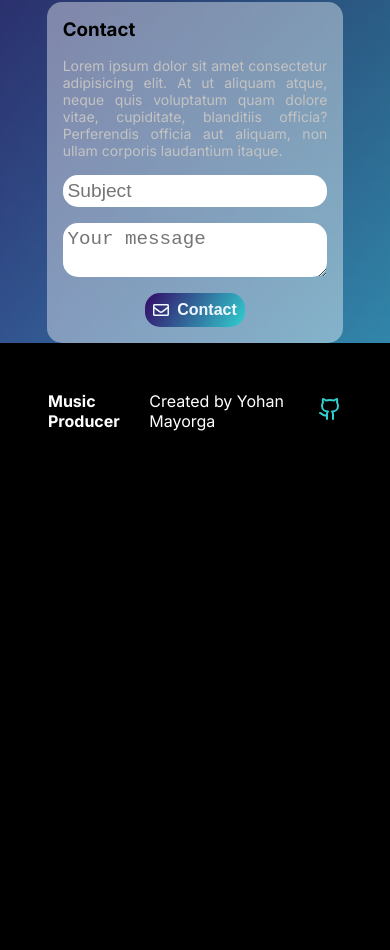
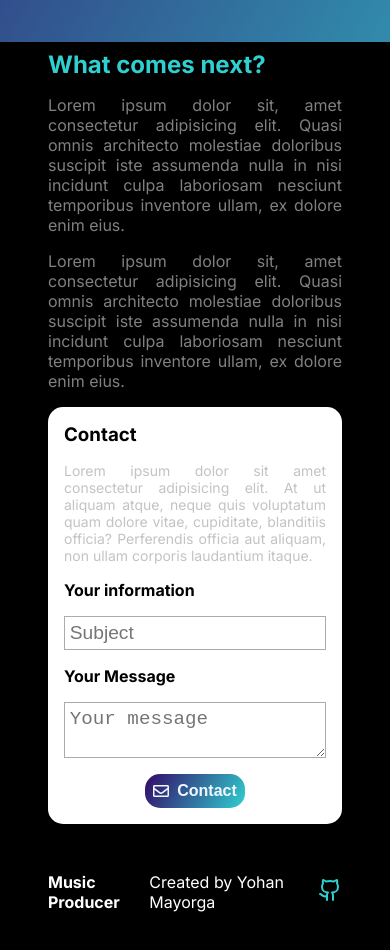
Before and after one commit to yohanmayorga/musicproducer, a Next.js app: page / in a window 390 px wide. Shown: the part 8717-9667 px from the top of the page. Before the commit the page ends 9196 px from the top, so only its background shows below. Built offline with nearby package versions, Linux system fonts and the light colour scheme.

Commit message:
contact changes

```diff
--- a/src/app/page.tsx
+++ b/src/app/page.tsx
@@ -7,6 +7,7 @@ import Experience from "@/pages/Experience";
 import Work from "@/pages/Work";
 import Pricing from "@/pages/Pricing";
 import Footer from "@/components/Footer";
+import Contact from "@/pages/Contact";
 
 export default function Home() {
   return (
@@ -16,6 +17,7 @@ export default function Home() {
       <Experience />
       <Work />
       <Pricing />
+      <Contact />
       <Footer />
     </>
   );
--- a/src/pages/Contact.tsx
+++ b/src/pages/Contact.tsx
@@ -5,20 +5,50 @@ import { FaRegEnvelope } from "react-icons/fa";
 const Contact = () => {
   return (
     <div id="contact" className={styles.body}>
+      <div className={styles.left}>
+        <h2 className={styles.leftTitle}>What comes next?</h2>
+        <p className={styles.leftText}>
+          Lorem ipsum dolor sit, amet consectetur adipisicing elit. Quasi omnis
+          architecto molestiae doloribus suscipit iste assumenda nulla in nisi
+          incidunt culpa laboriosam nesciunt temporibus inventore ullam, ex
+          dolore enim eius.
+        </p>
+        <p className={styles.leftText}>
+          Lorem ipsum dolor sit, amet consectetur adipisicing elit. Quasi omnis
+          architecto molestiae doloribus suscipit iste assumenda nulla in nisi
+          incidunt culpa laboriosam nesciunt temporibus inventore ullam, ex
+          dolore enim eius.
+        </p>
+      </div>
+      <div className={styles.right}>
         <h3>Contact</h3>
         <p className={styles.text}>
           Lorem ipsum dolor sit amet consectetur adipisicing elit. At ut aliquam
           atque, neque quis voluptatum quam dolore vitae, cupiditate, blanditiis
-        officia? Perferendis officia aut aliquam, non ullam corporis laudantium
-        itaque.
+          officia? Perferendis officia aut aliquam, non ullam corporis
+          laudantium itaque.
         </p>
-      <input type="text" placeholder="Subject" className={styles.input} />
-      <textarea placeholder="Your message" className={styles.input} />
+        <h4>Your information</h4>
+        <input
+          type="text"
+          name="name"
+          placeholder="Subject"
+          autoComplete="off"
+          className={styles.input}
+        />
+        <h4>Your Message</h4>
+        <textarea
+          name="message"
+          autoComplete="off"
+          placeholder="Your message"
+          className={styles.input}
+        />
         <button className={styles.contact}>
           <FaRegEnvelope />
           Contact
         </button>
       </div>
+    </div>
   );
 };
 
--- a/src/pages/Pricing.tsx
+++ b/src/pages/Pricing.tsx
@@ -74,7 +74,6 @@ const Pricing = () => {
           );
         })}
       </div>
-      <Contact />
     </div>
   );
 };
--- a/src/styles/Contact.module.css
+++ b/src/styles/Contact.module.css
@@ -1,18 +1,42 @@
 .body {
-  background: rgba(255, 255, 255, 0.4);
-  padding: 1rem;
-  border-radius: 15px;
+  display: flex;
+  flex-direction: row;
+  justify-content: center;
+}
+
+.left {
   display: flex;
   flex-direction: column;
+  padding: 3rem;
+  left: 0;
+  width: 30%;
+}
+
+.leftTitle {
+  color: #30cfd0;
+}
+
+.leftText {
+  color: gray;
+  text-align: justify;
+  padding-top: 1rem;
+}
+
+.right {
+  background: rgba(255, 255, 255);
+  padding: 1rem;
+  display: flex;
+  border-radius: 15px;
+  flex-direction: column;
   gap: 1rem;
-  width: 40%;
+  width: 30%;
+  margin-top: -3rem;
 }
 
 .input {
-  border: none;
   font-size: 1.2rem;
   padding: 0.3rem;
-  border-radius: 15px;
+  border: 1px rgb(171, 171, 171) solid;
 }
 
 .contact {
@@ -44,10 +68,18 @@
   color: rgb(195, 195, 195);
 }
 
-@media (max-width: 768px) {
+@media (max-width: 1050px) {
   .body {
+    flex-direction: column;
+  }
+  .left {
+    width: 100%;
+    padding-bottom: 1rem;
+  }
+  .right {
     width: auto;
     margin-left: 3rem;
     margin-right: 3rem;
+    margin-top: 0;
   }
 }
--- a/src/styles/ExperienceCard.module.css
+++ b/src/styles/ExperienceCard.module.css
@@ -13,6 +13,7 @@
 
 .image:hover {
   scale: 1.1;
+  transition: all 0.2s ease-in-out;
 }
 
 .title {
@@ -52,6 +53,7 @@
 .button:hover {
   background: white;
   color: black;
+  transition: all 0.2s ease-in-out;
 }
 
 .link {
--- a/src/styles/MobileNavbar.module.css
+++ b/src/styles/MobileNavbar.module.css
@@ -76,6 +76,7 @@
   background: linear-gradient(45deg, #30cfd0, #330867);
   background-clip: text;
   color: transparent;
+  transition: all 0.2s ease-in-out;
 }
 
 .contact {
--- a/src/styles/Navbar.module.css
+++ b/src/styles/Navbar.module.css
@@ -38,6 +38,7 @@
   background: linear-gradient(300deg, #30cfd0, #330867);
   background-clip: text;
   color: transparent;
+  transition: all 0.2s ease-in-out;
 }
 
 .contact {
--- a/src/styles/PricingCard.module.css
+++ b/src/styles/PricingCard.module.css
@@ -9,6 +9,7 @@
 
 .body:hover {
   scale: 1.1;
+  transition: all 0.2s ease-in-out;
 }
 
 .title {
@@ -50,4 +51,5 @@
 
 .button:hover {
   cursor: pointer;
+  transition: all 0.2s ease-in-out;
 }
--- a/src/styles/WorkCard.module.css
+++ b/src/styles/WorkCard.module.css
@@ -53,4 +53,5 @@
 .button:hover {
   background: white;
   color: black;
+  transition: all 0.2s ease-in-out;
 }
```
Lines whose indentation alone changed are shown as unchanged.
